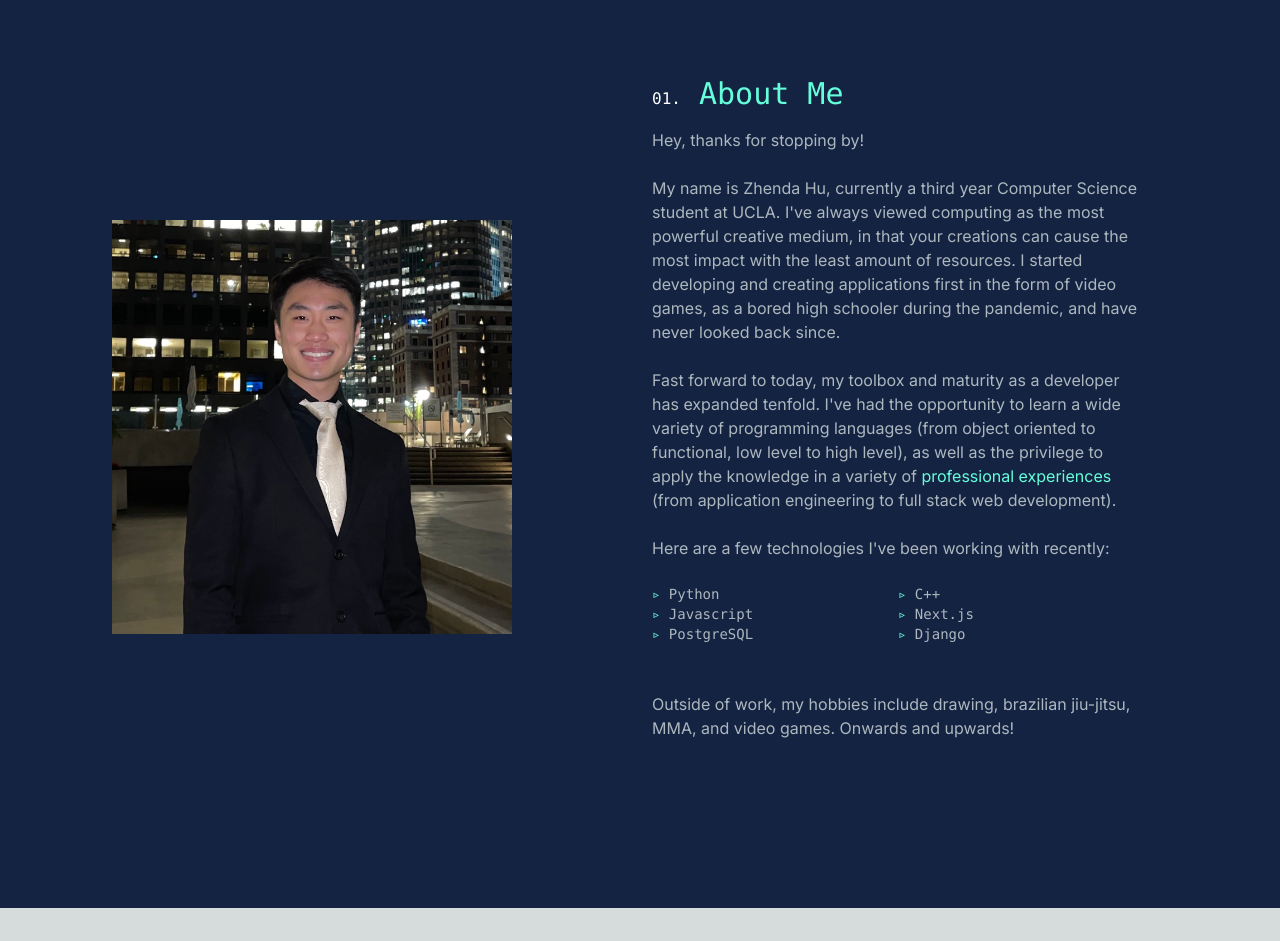
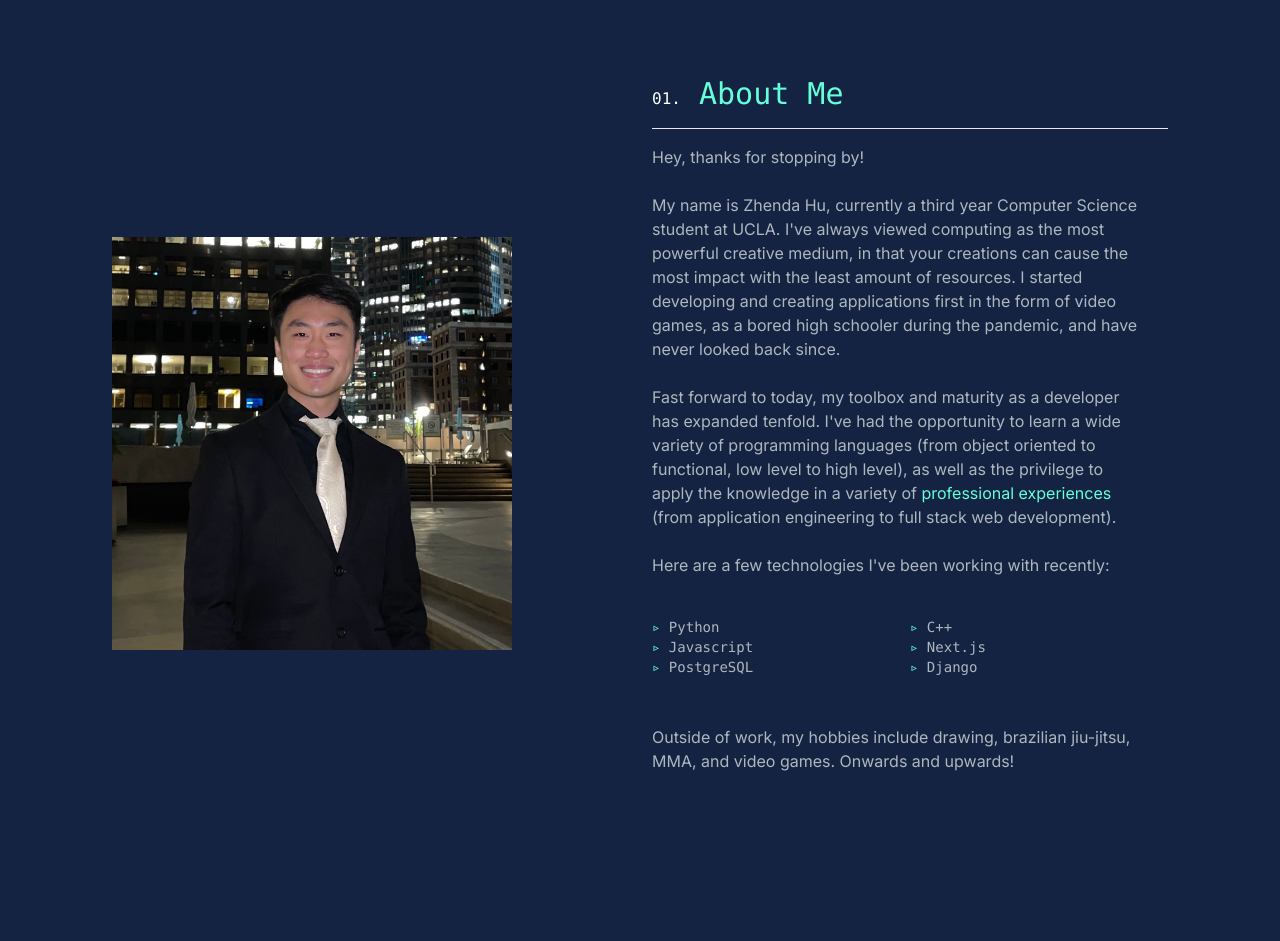
Before and after one commit to zhendahu/zhendahu.github.io, a Next.js app in the folder zhenda-portfolio/: page / in a window 1280 px wide. Shown: the part 820-1761 px from the top of the page. Before the commit the page ends 1728 px from the top, so only its background shows below. Built offline with nearby package versions, Linux system fonts and the light colour scheme.

Commit message:
finish about section

```diff
--- a/zhenda-portfolio/src/app/components/AboutSection.jsx
+++ b/zhenda-portfolio/src/app/components/AboutSection.jsx
@@ -9,8 +9,9 @@ const AboutSection = () => {
                 <Image src="/images/zhenda_about.jpg" alt="about section image" className='' width={500} height={500} />
             </div>
             <div className='mt-4 md:mt-0 text-left  flex flex-col h-full'>
-                <h2 className='text-3xl font-mono text-[#64FFDA] mb-4'> <span className='text-white font-mono text-base'>01.</span> About Me</h2>
-                <p className='text-[#ADB7BE] text-xs sm:text-sm mr-6 mb-6 lg:text-base'>
+                <h2 className='text-3xl font-mono text-[#64FFDA]'> <span className='text-white font-mono text-base'>01.</span> About Me</h2>
+                <hr class="h-px my-4 bg-gray-200 border-0 dark:bg-gray-700" />
+                <p className='text-[#ADB7BE] text-xs sm:text-sm mr-6 mb-4 lg:text-base'>
                     Hey, thanks for stopping by!
                     <br></br>
                     <br></br>
@@ -23,7 +24,8 @@ const AboutSection = () => {
                     Here are a few technologies I've been working with recently:
                     <br></br>
                     <br></br>
-                    <ul className='md:grid md:grid-cols-2 font-mono text-sm'>
+                </p>
+                <ul className='text-[#ADB7BE] md:grid md:grid-cols-2 font-mono text-sm'>
                     <li><span className='text-[#64FFDA]'>▹</span> Python</li>
                     <li><span className='text-[#64FFDA]'>▹</span> C++</li>
                     <li><span className='text-[#64FFDA]'>▹</span> Javascript</li>
@@ -31,6 +33,7 @@ const AboutSection = () => {
                     <li><span className='text-[#64FFDA]'>▹</span> PostgreSQL</li>
                     <li><span className='text-[#64FFDA]'>▹</span> Django</li>
                 </ul>
+                <p className='text-[#ADB7BE] text-xs sm:text-sm mr-6 mb-6 lg:text-base'>
                     <br></br>
                     <br></br>
                     Outside of work, my hobbies include drawing, brazilian jiu-jitsu, MMA, and video games. Onwards and upwards!
```
Lines whose indentation alone changed are shown as unchanged.
